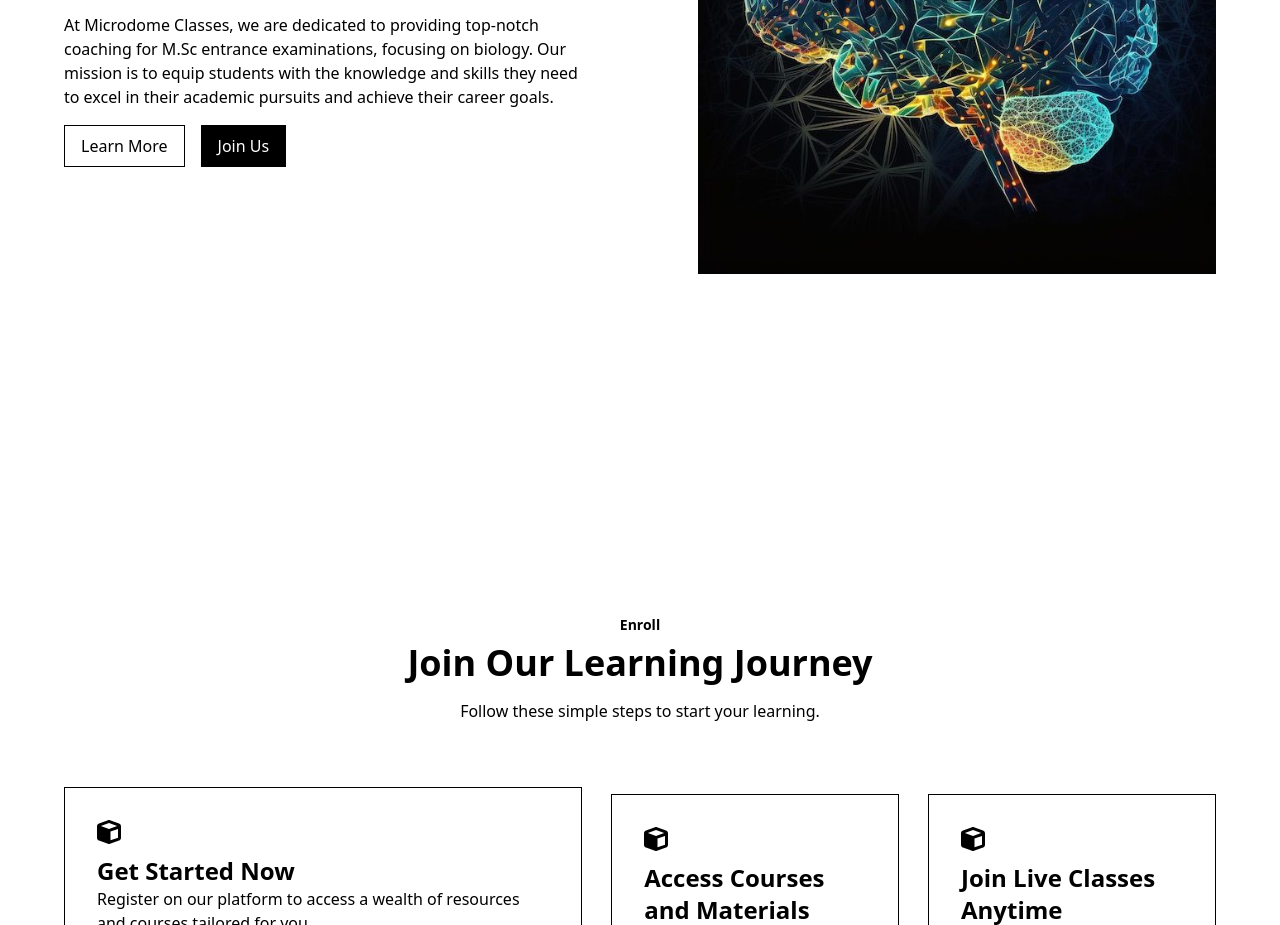
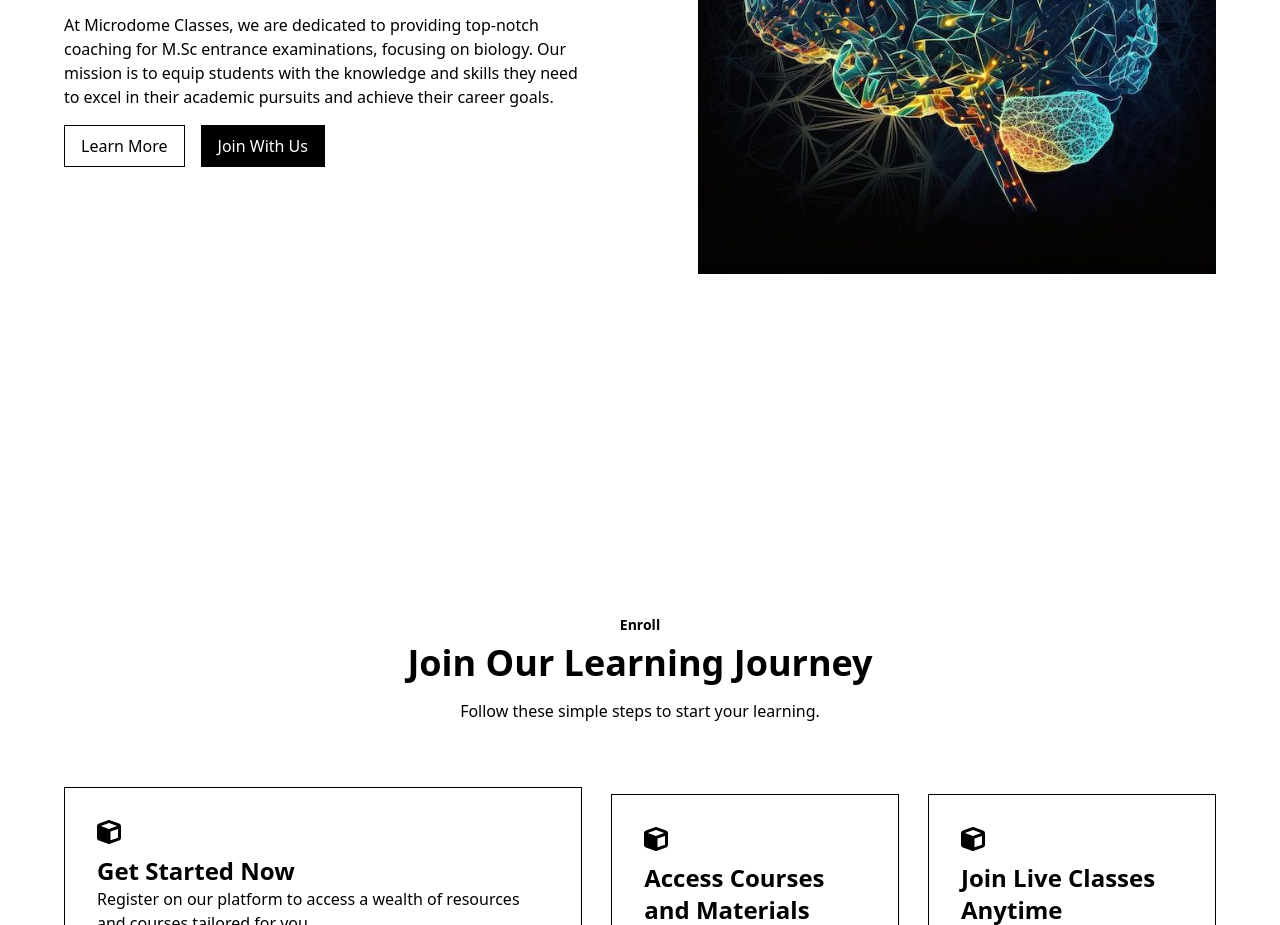
Before and after one commit to souravghoshofficial/microdome, a React (Vite) app in the folder Frontend/: page / in a window 1280 px wide. Shown: the part 1520-2445 px from the top of the page. Built offline with nearby package versions, Linux system fonts and the light colour scheme.

Commit message:
first commit

```diff
--- a/Frontend/src/pages/About.jsx
+++ b/Frontend/src/pages/About.jsx
@@ -28,7 +28,7 @@ const About = () => {
           </div>
           <div className="flex mt-4 gap-4">
             <Link className="px-4 py-2 border">Learn More</Link>
-            <Link to="signup" className="px-4 py-2 border border-black dark:border-white bg-black dark:bg-white text-white dark:text-black">Join Us</Link>
+            <Link to="signup" className="px-4 py-2 border border-black dark:border-white bg-black dark:bg-white text-white dark:text-black">Join With Us</Link>
           </div>
         </div>
         <div className="w-full md:w-[45%]">
```
